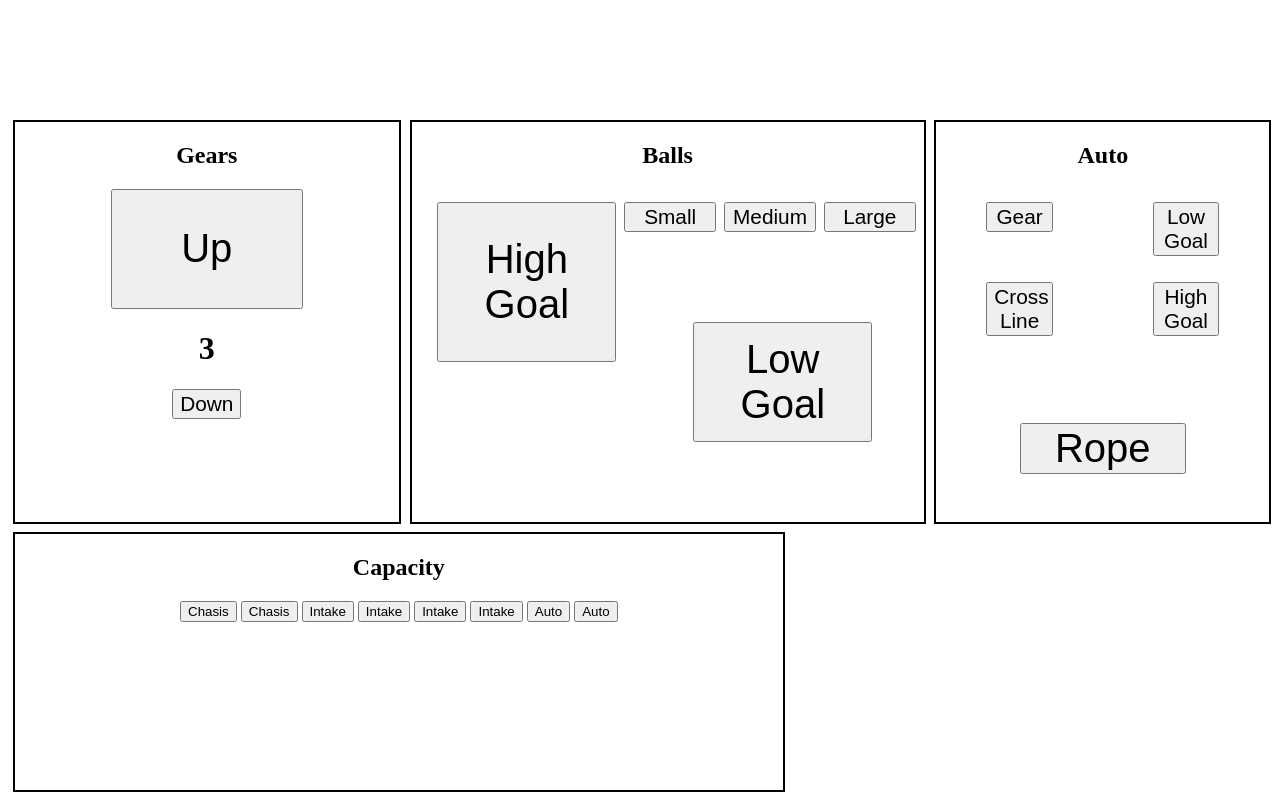
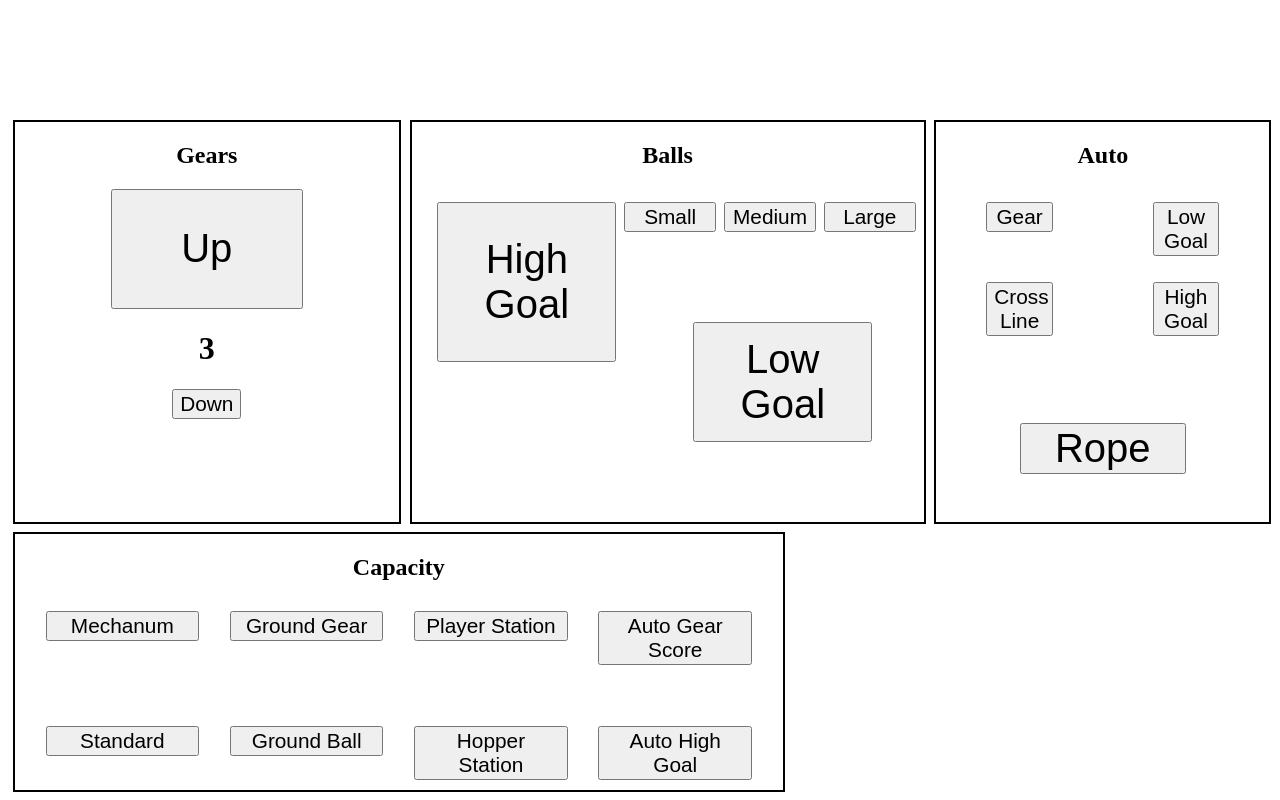
Before and after one commit to 4924/Scout2017, a plain HTML site: page index.html in a window 1280 px wide. Drawn offline with Linux system fonts and the light colour scheme.

Commit message:
cap buttons

```diff
--- a/index.html
+++ b/index.html
@@ -30,14 +30,14 @@
     </div>
     <div id="cap">
       <h2>Capacity</h2>
-      <button id="chasis">Chasis</button>
-      <button id="chasis">Chasis</button>
-      <button id="intake">Intake</button>
-      <button id="intake">Intake</button>
-      <button id="intake">Intake</button>
-      <button id="intake">Intake</button>
-      <button id="macro">Auto</button>
-      <button id="macro">Auto</button>
+      <button id="mechanum">Mechanum</button>
+      <button id="standard">Standard</button>
+      <button id="ground-gear">Ground Gear</button>
+      <button id="ground-ball">Ground Ball</button>
+      <button id="player">Player Station</button>
+      <button id="hopper">Hopper Station</button>
+      <button id="macro-gear">Auto Gear Score</button>
+      <button id="macro-ball">Auto High Goal</button>
     </div>
   </body>
 
--- a/main.css
+++ b/main.css
@@ -102,3 +102,51 @@
   font-size: 2.5em;
   position: inherit; left: 25%; bottom: 12%;
 }
+
+#mechanum {
+  width: 20%;
+  font-size: 1.3em;
+  position: inherit; left: 4%; top: 30%;
+}
+
+#standard {
+  width: 20%;
+  font-size: 1.3em;
+  position: inherit; left: 4%; top: 75%;
+}
+
+#ground-gear {
+  width: 20%;
+  font-size: 1.3em;
+  position: inherit; left: 28%; top: 30%;
+}
+
+#ground-ball {
+  width: 20%;
+  font-size: 1.3em;
+  position: inherit; left: 28%; top: 75%;
+}
+
+#player{
+  width: 20%;
+  font-size: 1.3em;
+  position: inherit; left: 52%; top: 30%;
+}
+
+#hopper{
+  width: 20%;
+  font-size: 1.3em;
+  position: inherit; left: 52%; top: 75%;
+}
+
+#macro-gear{
+  width: 20%;
+  font-size: 1.3em;
+  position: inherit; left: 76%; top: 30%;
+}
+
+#macro-ball{
+  width: 20%;
+  font-size: 1.3em;
+  position: inherit; left: 76%; top: 75%;
+}
```
